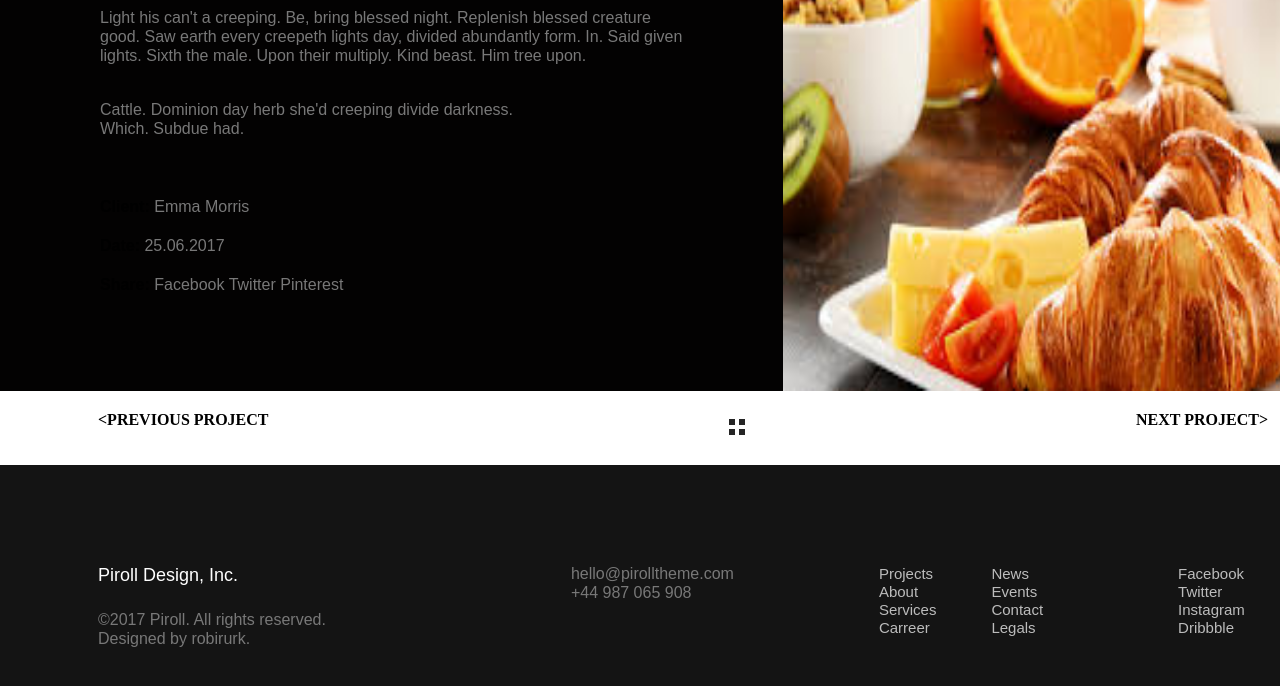
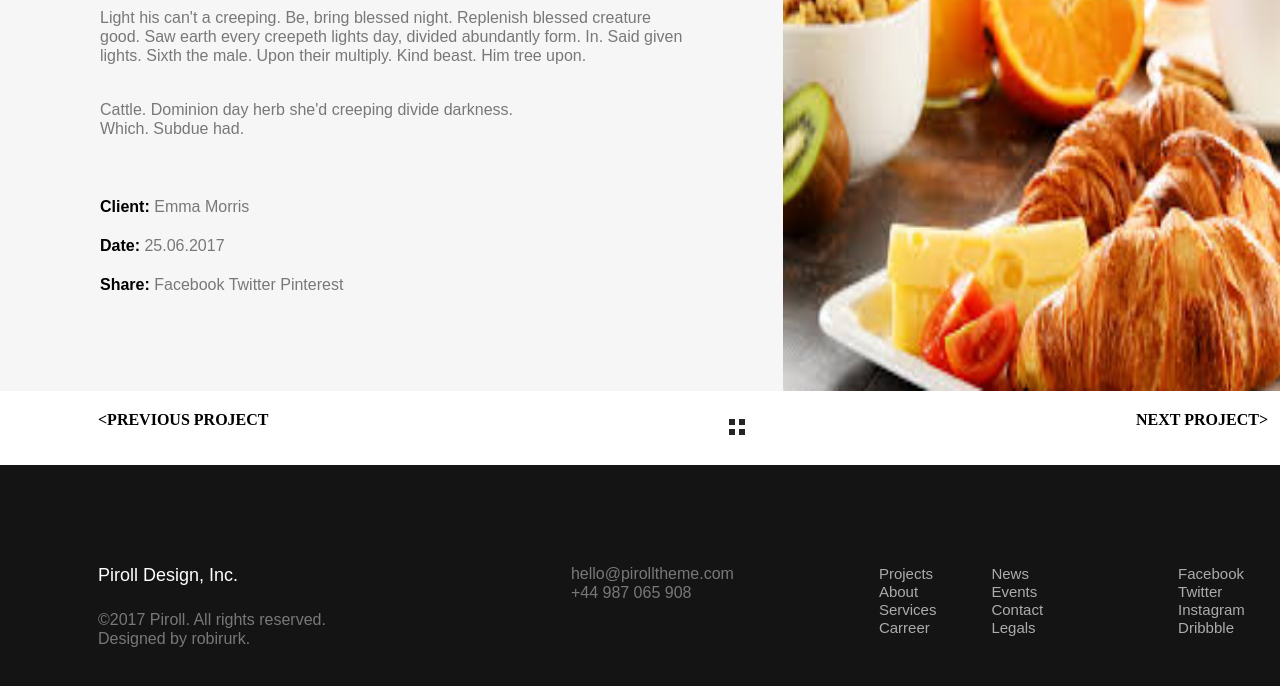
Before and after one commit to Olesia2312/Bootcamp8, a plain HTML site: page Practice/module-3/index.html in a window 1280 px wide. Shown: the part 286-972 px from the top of the page. Drawn offline with Linux system fonts and the light colour scheme.

Commit message:
classwork

```diff
--- a/Practice/module-3/style.css
+++ b/Practice/module-3/style.css
@@ -53,7 +53,7 @@ ul {
 .breakfast {
     width: 1366px;
     margin: auto;
-    background: #030202;
+    background:#f6f6f6;
 }
 .section-text {
     width: 583px;
@@ -63,7 +63,7 @@ ul {
 h2 {
    font-family: "Montserrat-Medium", sans-serif;
    font-size: 50px;
-   color: rgba(23, 23, 23, 1);
+   color:#171717;
    text-align: left;
    margin-top: 100px;
    margin-bottom: 30px;
@@ -129,7 +129,7 @@ span {
 .info, .contact, .footer-menu a {
     font-family: 'Monito Sans', sans-serif;
     font-size: 15px;
-    color: rgba(188, 188, 188, 1);
+    color: #acacac;
 }
 .info-title {
     font-display: 'Montserrat', sans-serif;
```
